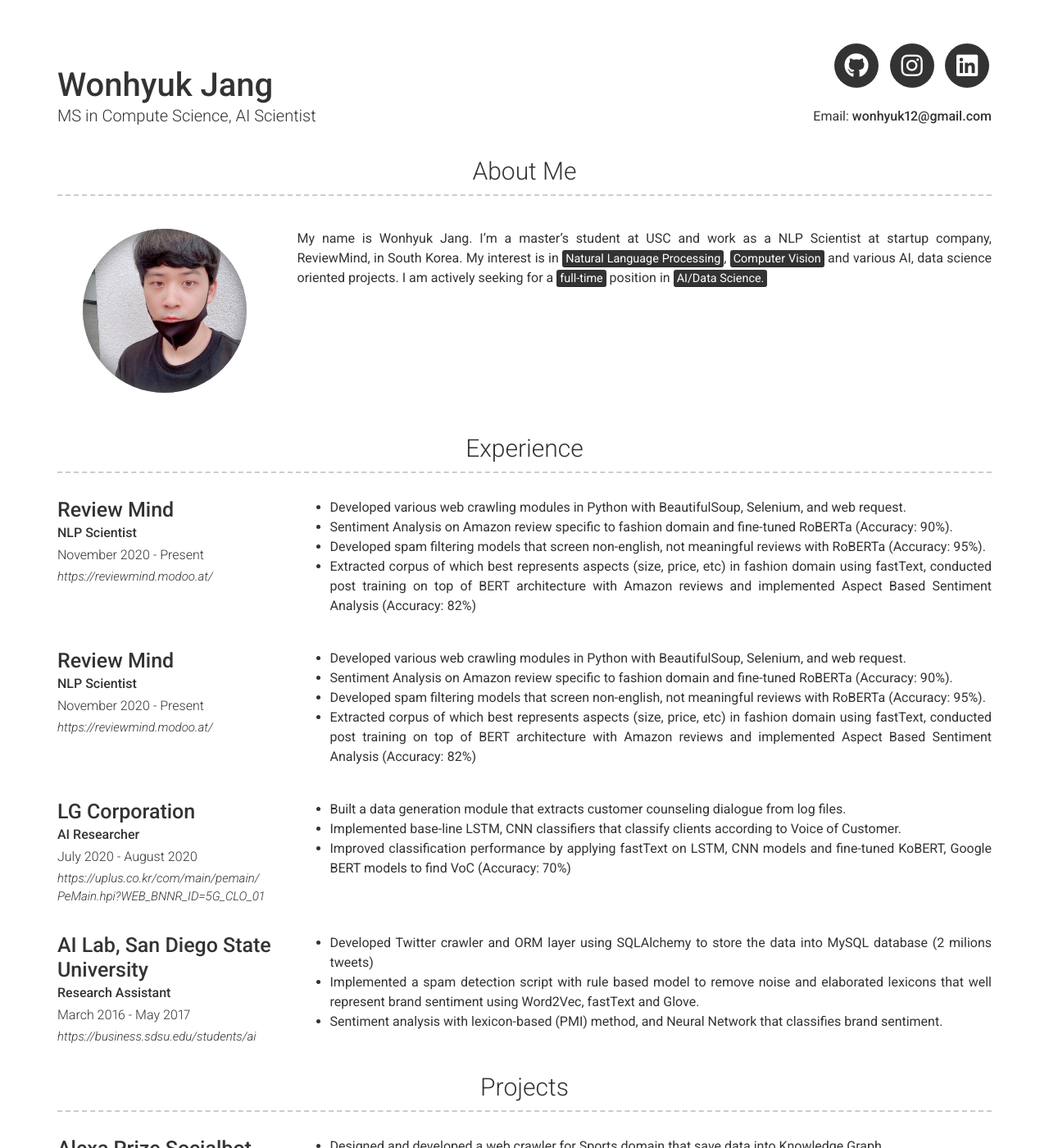
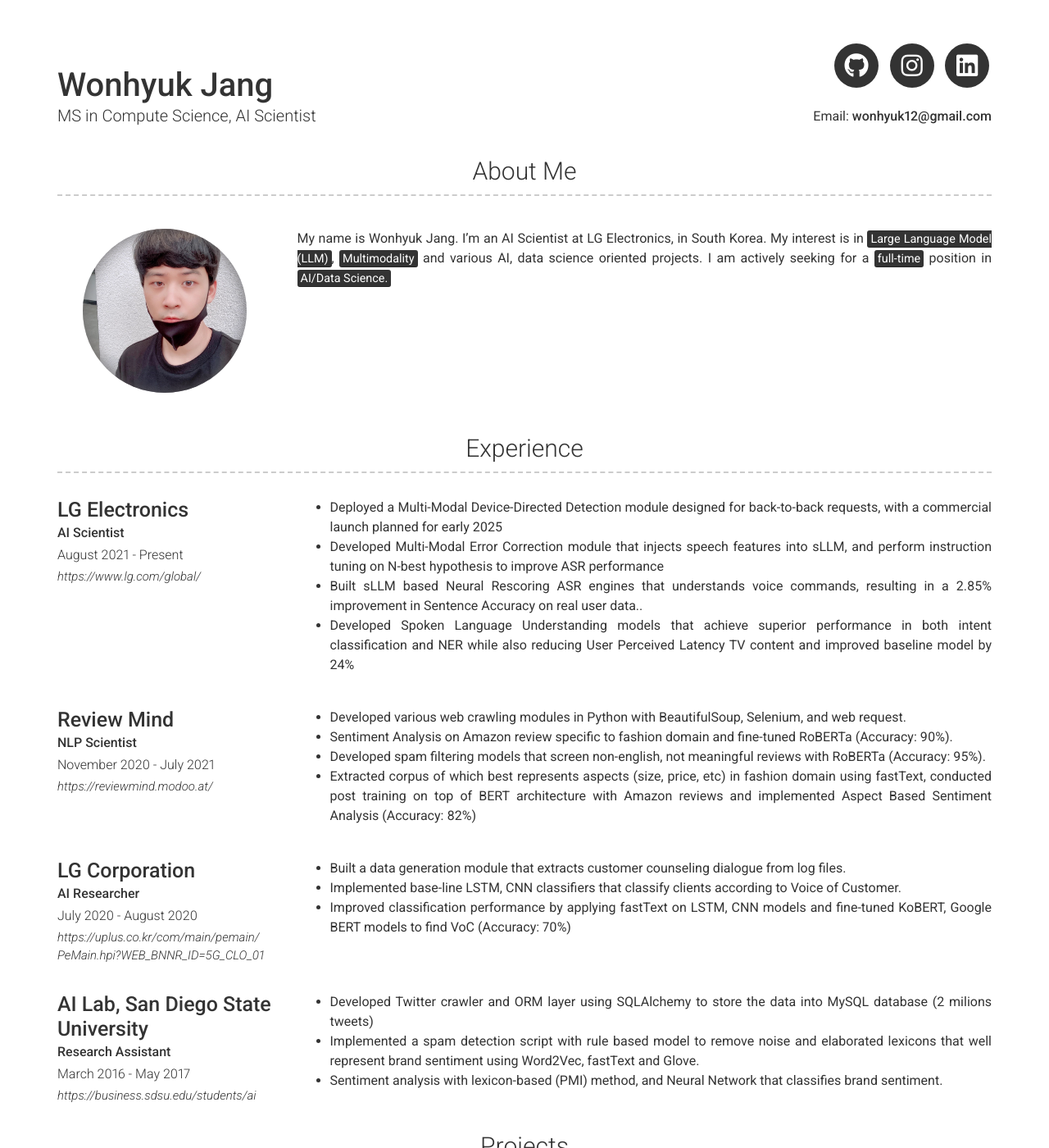
Before and after one commit to wonhyukjang/wonhyukjang.github.io, a Jekyll site: the page built from index.md, in a window 1280 px wide and 1400 px high. Shown: the whole window at 82% size. Built offline with Jekyll 4.4.1, drawn with Linux system fonts in a browser that asks for light colours; nearby versions of some CDN libraries.

Commit message:
work experience added

```diff
--- a/_config.yml
+++ b/_config.yml
@@ -53,7 +53,7 @@ linkedin_username: wonhyuk-jang-44a941b4
 # about_title: About Me (Use this to override about section title)
 about_profile_image: images/profile.jpg
 about_content: | # this will include new lines to allow paragraphs
-  My name is Wonhyuk Jang. I'm a master's student at USC and work as a NLP Scientist at startup company, ReviewMind, in South Korea. My interest is in <mark>Natural Language Processing</mark>, <mark>Computer Vision</mark> and various AI, data science oriented projects. I am actively seeking for a <mark>full-time</mark> position in <mark>AI/Data Science.</mark>
+  My name is Wonhyuk Jang. I’m an AI Scientist at LG Electronics, in South Korea. My interest is in <mark>Large Language Model (LLM)</mark>, <mark>Multimodality</mark> and various AI, data science oriented projects. I am actively seeking for a <mark>full-time</mark> position in <mark>AI/Data Science.</mark>
 
 # You can even add paragraphs by using empty lines like this and add anything else [markdown](https://www.markdownguide.org/getting-started#what-is-markdown) supports such as
 #   - Lists
@@ -66,21 +66,20 @@ content:
     layout: list
     content:
       - layout: left
-        title: Review Mind
-        link: https://reviewmind.modoo.at/
-        sub_title: NLP Scientist
-        caption: November 2020 - Present
+        title: LG Electronics
+        link: https://www.lg.com/global/
+        sub_title: AI Scientist
+        caption: August 2021 - Present
         description: | # this will include new lines to allow paragraphs
-          - Developed various web crawling modules in Python with BeautifulSoup, Selenium, and web request.
-          - Sentiment Analysis on Amazon review specific to fashion domain and fine-tuned RoBERTa (Accuracy: 90%).
-          - Developed spam filtering models that screen non-english, not meaningful reviews with RoBERTa (Accuracy: 95%).
-          - Extracted corpus of which best represents aspects (size, price, etc) in fashion domain using fastText, conducted post training on top of BERT architecture with Amazon reviews and implemented Aspect Based Sentiment Analysis (Accuracy: 82%)
-
+          - Deployed a Multi-Modal Device-Directed Detection module designed for back-to-back requests, with a commercial launch planned for early 2025
+          - Developed Multi-Modal Error Correction module that injects speech features into sLLM, and perform instruction tuning on N-best hypothesis to improve ASR performance
+          - Built sLLM based Neural Rescoring ASR engines that understands voice commands, resulting in a 2.85% improvement in Sentence Accuracy on real user data..
+          - Developed Spoken Language Understanding models that achieve superior performance in both intent classification and NER while also reducing User Perceived Latency TV content and improved baseline model by 24%
       - layout: left
         title: Review Mind
         link: https://reviewmind.modoo.at/
         sub_title: NLP Scientist
-        caption: November 2020 - Present
+        caption: November 2020 - July 2021
         description: | # this will include new lines to allow paragraphs
           - Developed various web crawling modules in Python with BeautifulSoup, Selenium, and web request.
           - Sentiment Analysis on Amazon review specific to fashion domain and fine-tuned RoBERTa (Accuracy: 90%).
```
